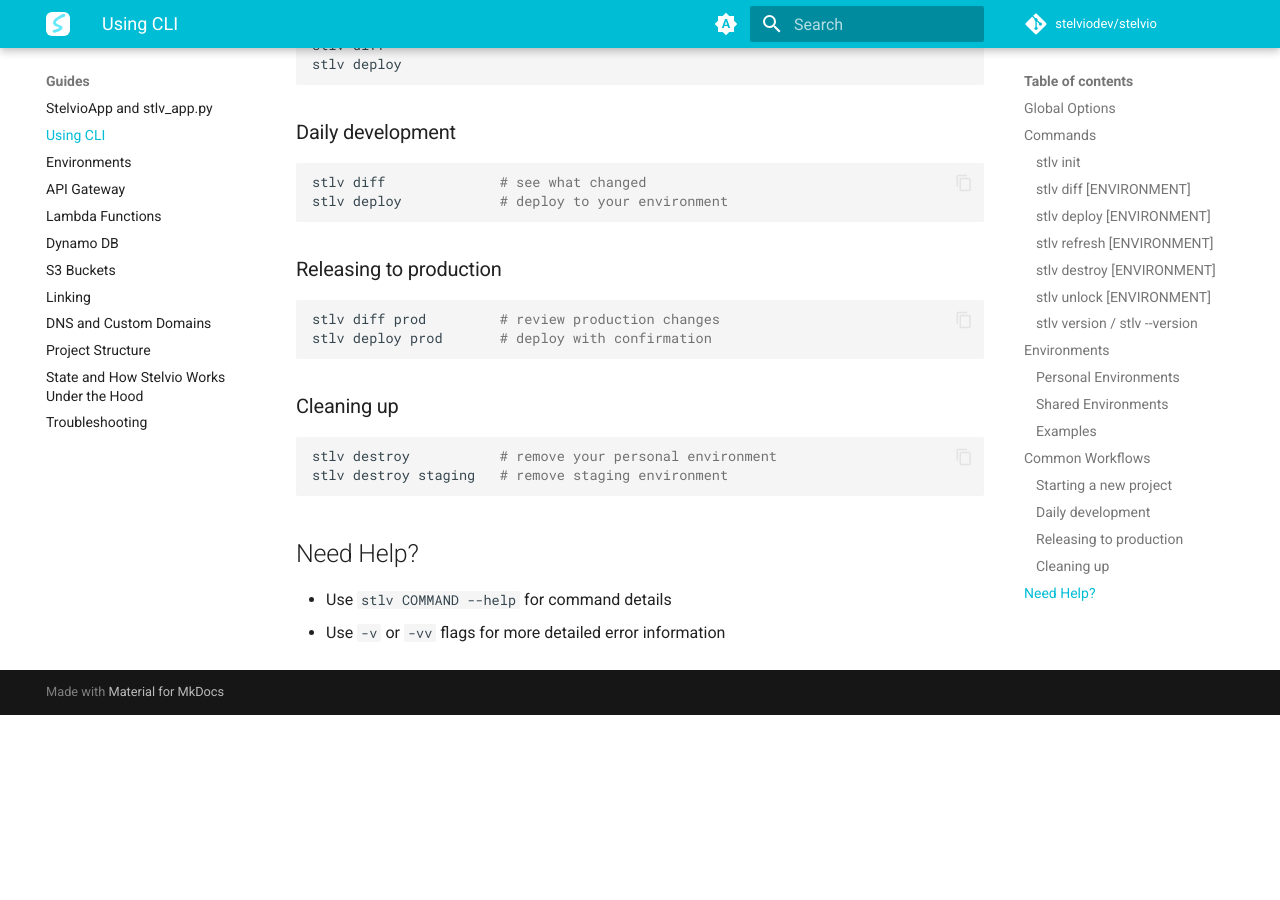
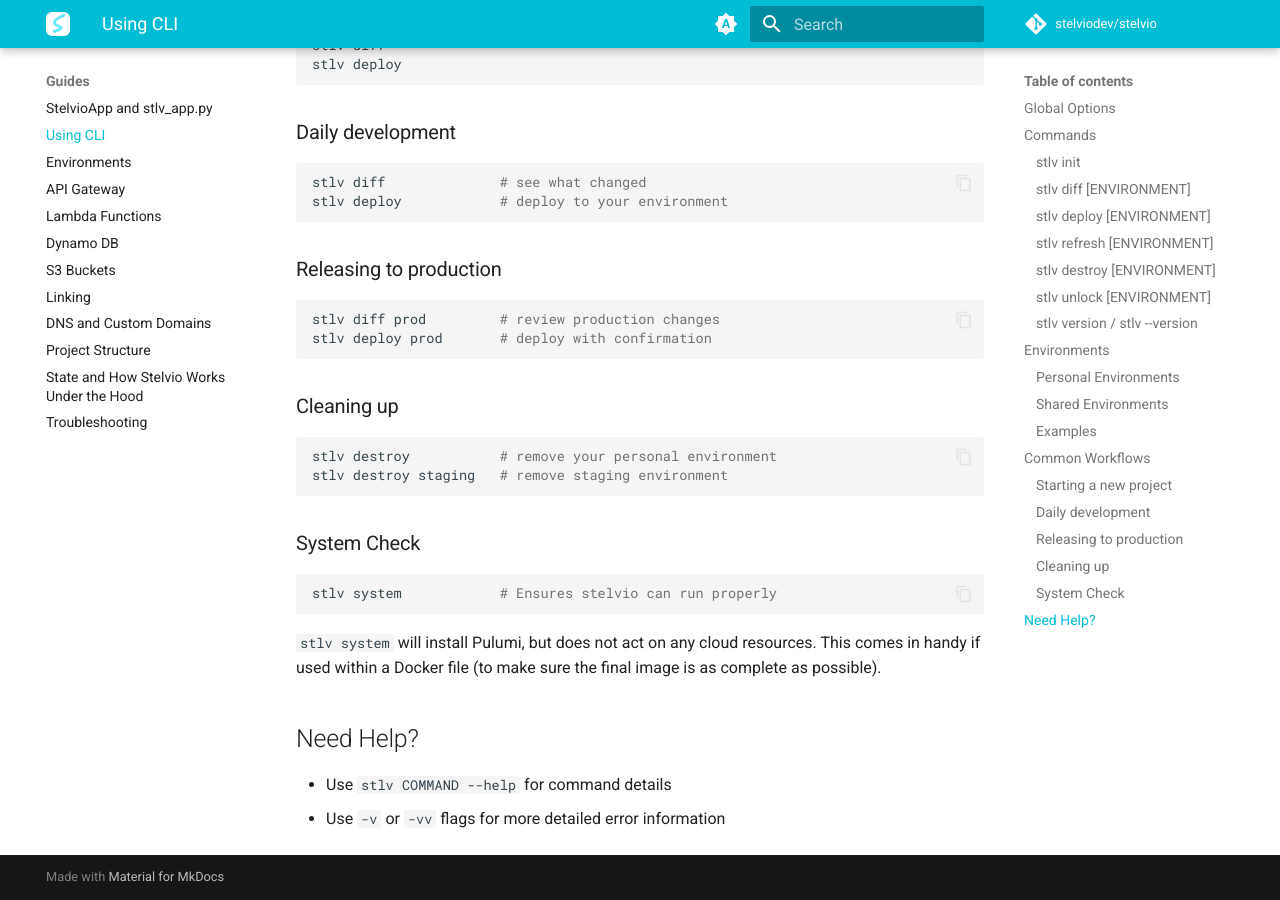
Before and after one commit to stelviodev/stelvio, an MkDocs documentation site: the page built from docs/guides/using-cli.md, in a window 1280 px wide and 900 px high, scrolled down 3652 px. Built offline with MkDocs 1.6.1 and Material for MkDocs 9.7.7, drawn with Linux system fonts in a browser that asks for light colours; comment, search, counter and statistics services are not loaded; before the commit the page ends 4367 px from its top, so only the background shows below that.

Commit message:
feat: Add `system` command to CLI (#66)

````diff
--- a/docs/guides/using-cli.md
+++ b/docs/guides/using-cli.md
@@ -170,6 +170,14 @@
 stlv destroy staging   # remove staging environment
 ```
 
+### System Check
+```bash
+stlv system            # Ensures stelvio can run properly
+```
+
+`stlv system` will install Pulumi, but does not act on any cloud resources.
+This comes in handy if used within a Docker file (to make sure the final image is as complete as possible).
+
 ## Need Help?
 
 - Use `stlv COMMAND --help` for command details
````
Also changed, not shown: 1 other file.
